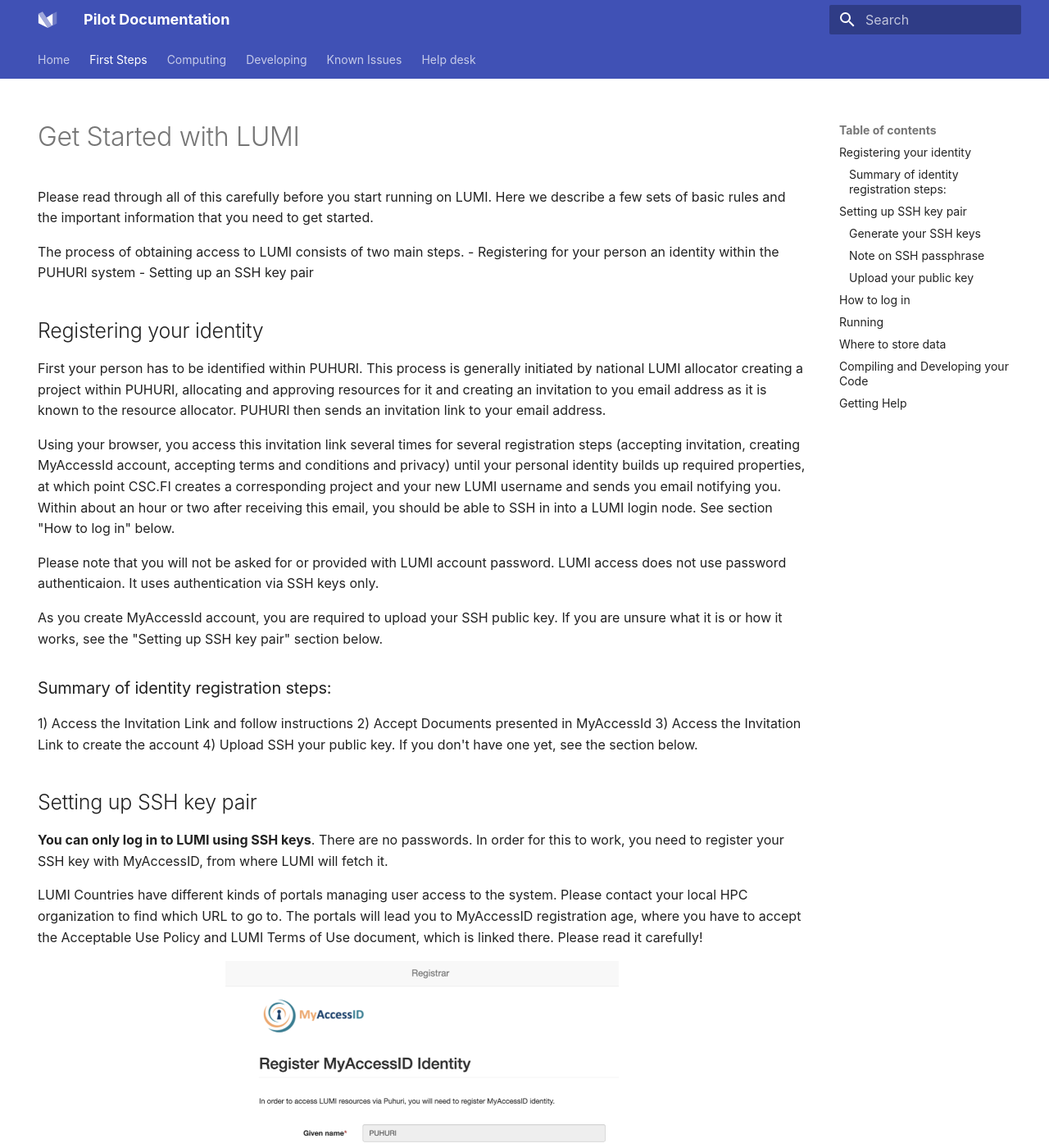
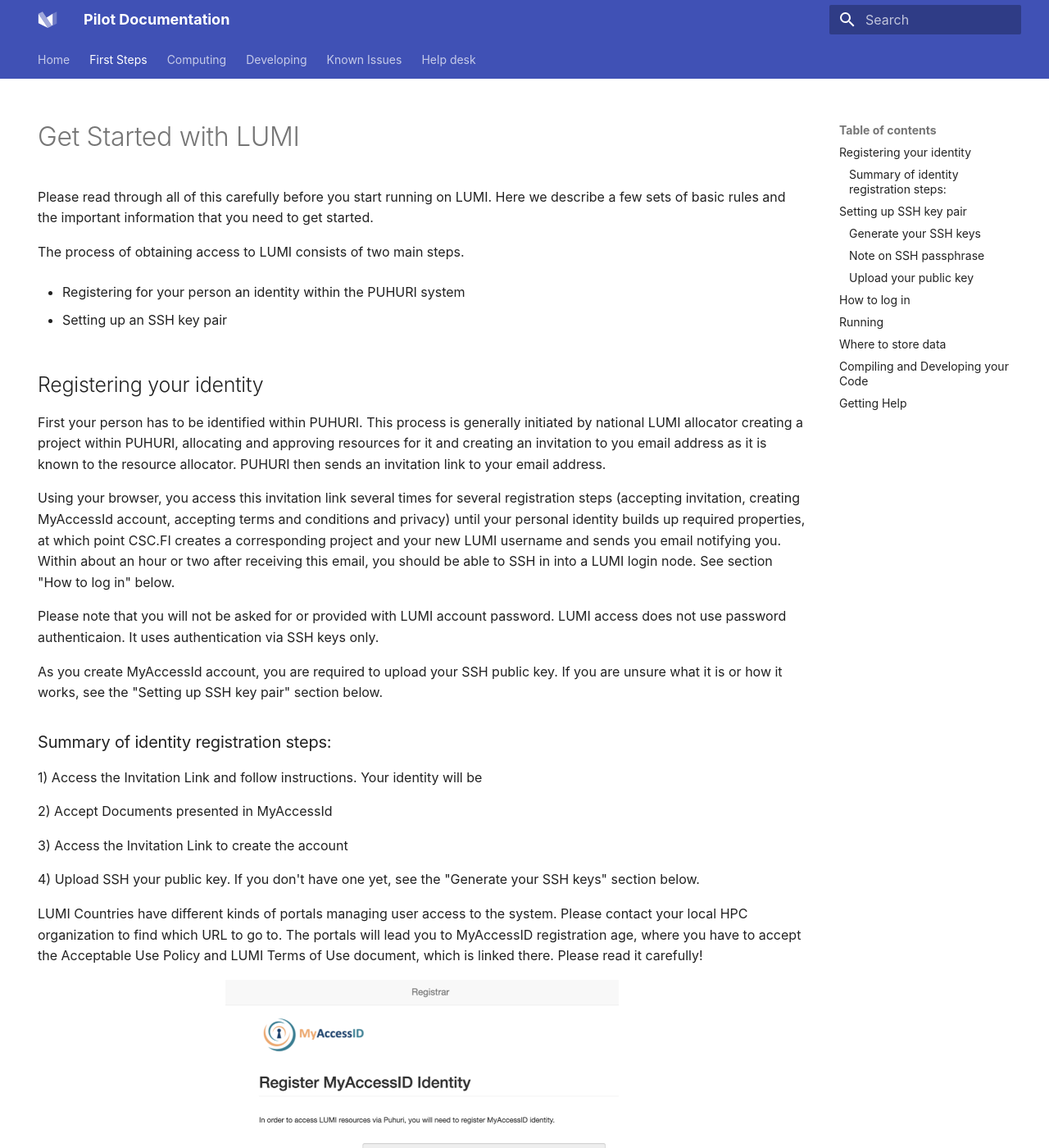
Before and after one commit to Lumi-supercomputer/lumi-userguide, an MkDocs documentation site: the page built from docs/firststeps/getstarted.md, in a window 1280 px wide and 1400 px high. Shown: the whole window at 82% size. Built offline with MkDocs 1.6.1 and Material for MkDocs 9.7.7, drawn with Linux system fonts in a browser that asks for light colours; some of the changed text lies outside the part shown.

Commit message:
reformat
reformat

```diff
--- a/docs/firststeps/getstarted.md
+++ b/docs/firststeps/getstarted.md
@@ -22,7 +22,9 @@
 need to get started.
 
 The process of obtaining access to LUMI consists of two main steps.
+
  - Registering for your person an identity within the PUHURI system
+
  - Setting up an SSH key pair
 
 ## Registering your identity
@@ -36,15 +38,13 @@
 
 ### Summary of identity registration steps:
 
-1) Access the Invitation Link and follow instructions
+1) Access the Invitation Link and follow instructions. Your identity will be
+
 2) Accept Documents presented in MyAccessId
+
 3) Access the Invitation Link to create the account
-4) Upload SSH your public key. If you don't have one yet, see the section below.
 
-
-## Setting up SSH key pair
-
-**You can only log in to LUMI using SSH keys**. There are no passwords. In order for this to work, you need to register your SSH key with MyAccessID, from where LUMI will fetch it.
+4) Upload SSH your public key. If you don't have one yet, see the "Generate your SSH keys" section below.
 
 LUMI Countries have different kinds of portals managing user access to the system. Please contact your local HPC organization to find which URL to go to. The portals will lead you to MyAccessID registration age, where you have to accept the Acceptable Use Policy and LUMI Terms of Use
 document, which is linked there. Please read it carefully!
@@ -72,6 +72,12 @@
 accept the project. When the project is accepted, the user accounts will be
 created in LUMI. You will receive email from CSC's Identity management system
 informing you of your project ID and user account name.
+
+
+## Setting up SSH key pair
+
+**You can only log in to LUMI using SSH keys**. There are no passwords. In order for this to work, you need to register your SSH key with MyAccessID, from where LUMI will fetch it.
+
 
 ### Generate your SSH keys
 
```
